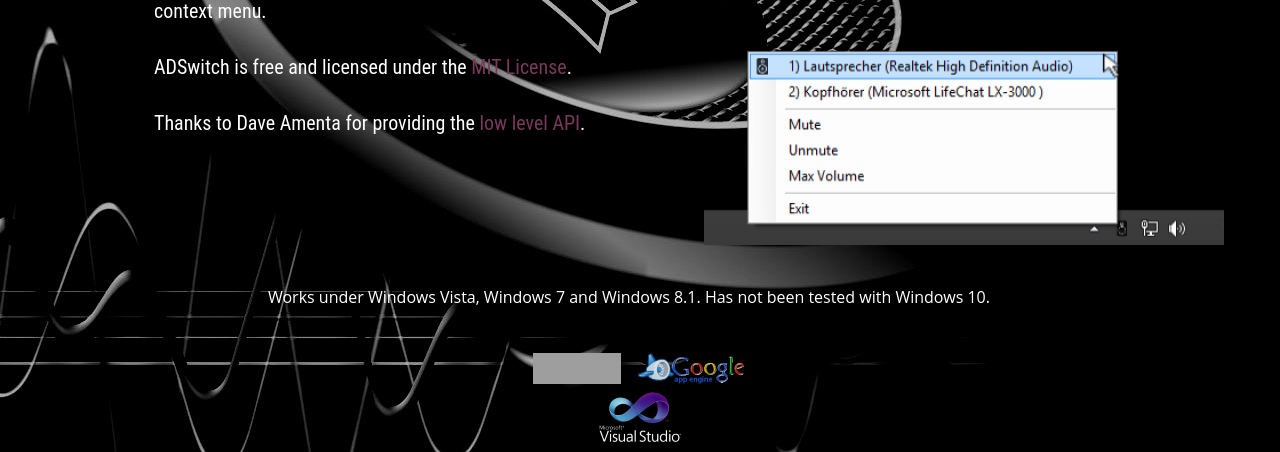
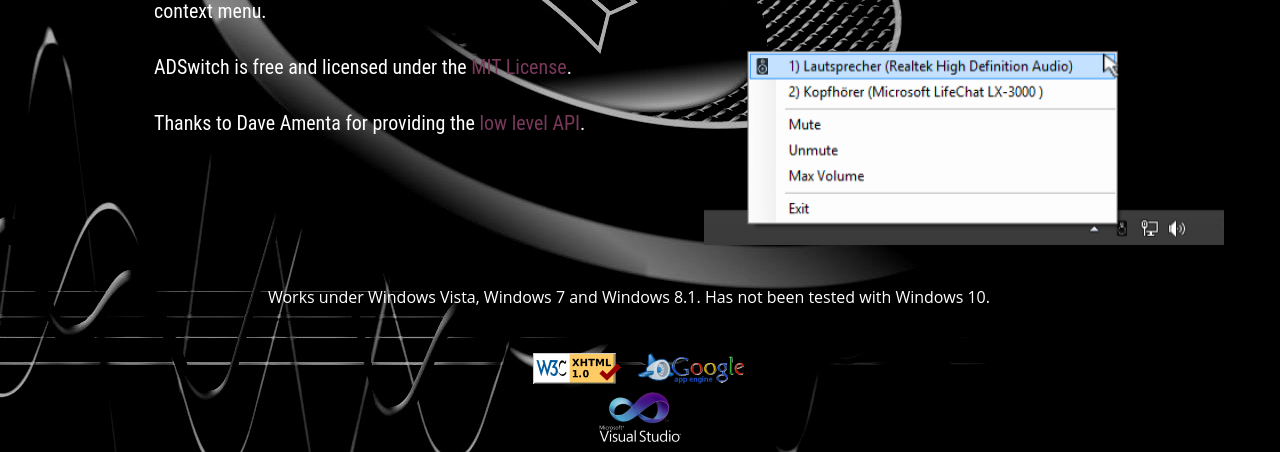
Before and after one commit to holli-holzer/adswitch, a Python web app: template Website/appspot/templates/index.html in a window 1280 px wide. Shown: the part 425-877 px from the top of the page. Run offline with Jinja, Linux system fonts and the light colour scheme; the template is opened without the code that fills it, so the values that code supplies are empty; grey boxes are pictures that could not be loaded.

Commit message:
Made W3C icon local

```diff
--- a/Website/appspot/templates/index.html
+++ b/Website/appspot/templates/index.html
@@ -75,7 +75,7 @@
 			</div>
 			<p style="padding-top: 70px; margin: auto; margin-top: 20px; text-align:center;" >
 			<a href="https://validator.w3.org/check?uri=http%3A%2F%2Fwww.audio-device-switch.appspot.com%2F&amp;charset=%28detect+automatically%29&amp;doctype=Inline&amp;ss=1&amp;outline=1&amp;group=0&amp;user-agent=W3C_Validator%2F1.3+http%3A%2F%2Fvalidator.w3.org%2Fservices" target="blank">
-				<img src="http://www.w3.org/Icons/valid-xhtml10" alt="Valid XHTML 1.0 Transitional" height="31" width="88" />
+				<img src="/images/w3c.png" alt="Valid XHTML 1.0 Transitional" height="31" width="88" />
 			</a>
 			&nbsp;&nbsp;
 			<a href="https://appengine.google.com/" target="blank">
```
Also changed, not shown: Website/appspot/images/w3c.png (added).
